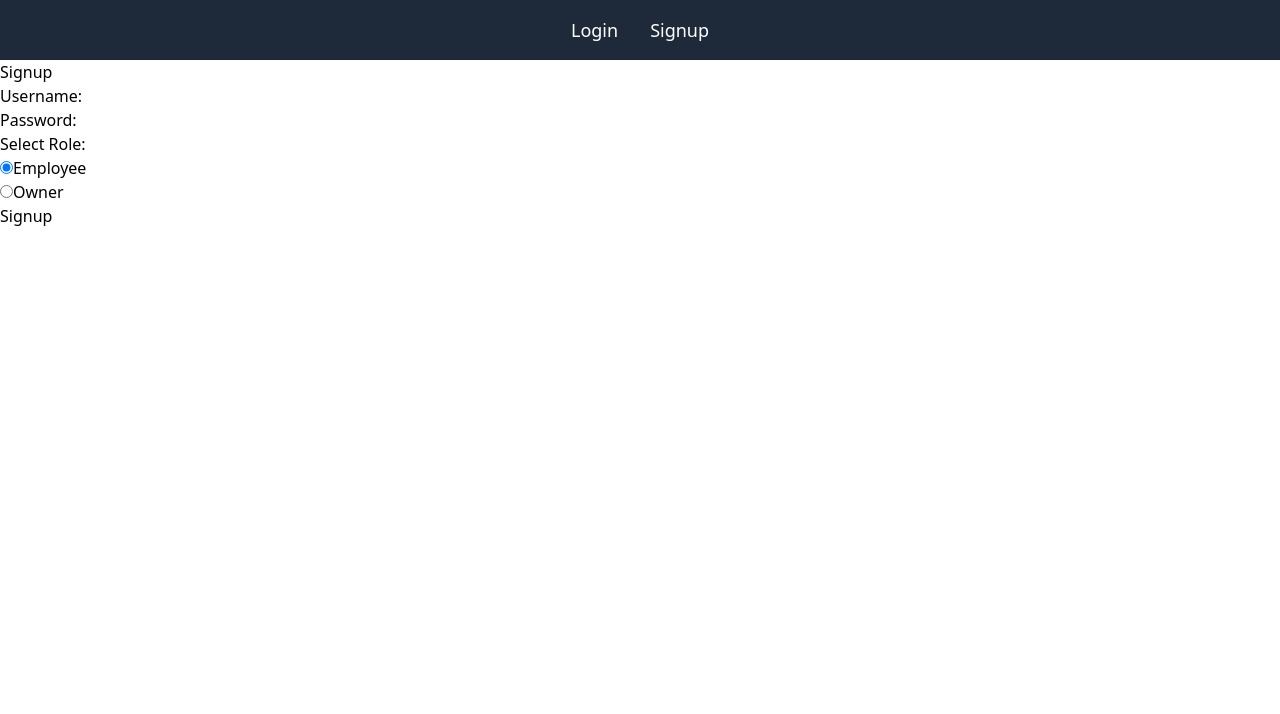
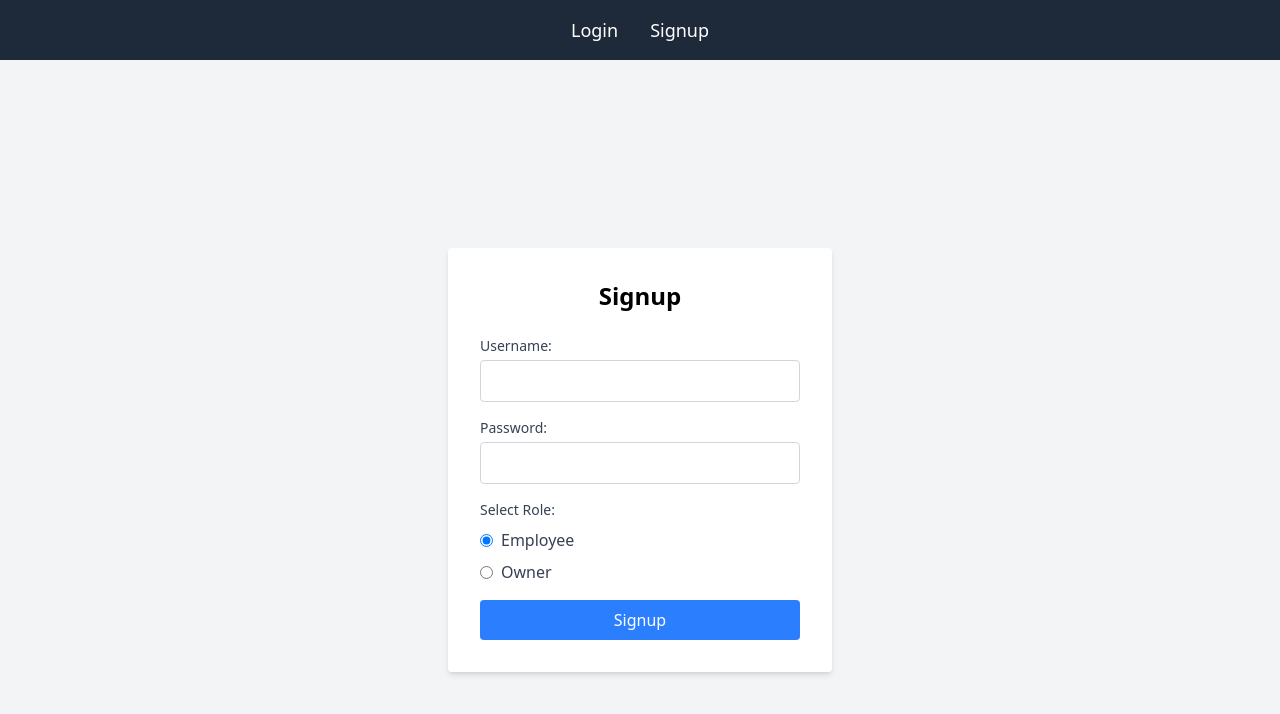
Before and after one commit to KevinBritten/library-management-system, a React (Vite) app in the folder library-management-frontend/: page /signup in a window 1280 px wide. Shown: the top 714 px of the page. Built offline with nearby package versions, Linux system fonts and the light colour scheme.

Commit message:
add styling to home login and signup

```diff
--- a/library-management-frontend/src/pages/Home.jsx
+++ b/library-management-frontend/src/pages/Home.jsx
@@ -1,11 +1,24 @@
 import { Link } from "react-router-dom";
 
+import { PageTitle } from "../components/commonComponents";
 function Home() {
   return (
-    <div>
-      <h1>Home</h1>
-      <Link to={"/login"}>Login</Link>
-      <Link to={"/signup"}>Signup</Link>
+    <div className="container p-6">
+      <PageTitle>Welcome to the Library Management System</PageTitle>
+      <div className="flex flex-col items-center space-y-2">
+        <Link
+          to="/login"
+          className=" bg-blue-500 text-white py-2 px-4 rounded hover:bg-blue-600 focus:outline-none focus:ring-2 focus:ring-blue-500"
+        >
+          Login
+        </Link>
+        <Link
+          to="/signup"
+          className=" bg-blue-500 text-white py-2 px-4 rounded hover:bg-blue-600 focus:outline-none focus:ring-2 focus:ring-blue-500"
+        >
+          Signup
+        </Link>
+      </div>
     </div>
   );
 }
--- a/library-management-frontend/src/pages/Login.jsx
+++ b/library-management-frontend/src/pages/Login.jsx
@@ -24,34 +24,52 @@ function Login() {
   };
 
   return (
-    <div>
-      <h1>Login</h1>
+    <div className="flex items-center justify-center min-h-screen bg-gray-100">
+      <div className="bg-white p-8 rounded shadow-md w-full max-w-sm">
+        <h1 className="text-2xl font-bold text-center mb-6">Login</h1>
         <form>
-        <div>
-          <label htmlFor="username">Username:</label>
+          <div className="mb-4">
+            <label
+              htmlFor="username"
+              className="block text-sm font-medium text-gray-700 mb-1"
+            >
+              Username:
+            </label>
             <input
               type="text"
               id="username"
               value={username}
               onChange={(e) => setUsername(e.target.value)}
+              className="border border-gray-300 rounded w-full px-3 py-2 focus:outline-none focus:ring-2 focus:ring-blue-500"
             />
           </div>
-        <div>
-          <label htmlFor="password">Password:</label>
+          <div className="mb-4">
+            <label
+              htmlFor="password"
+              className="block text-sm font-medium text-gray-700 mb-1"
+            >
+              Password:
+            </label>
             <input
               type="password"
               id="password"
               value={password}
               onChange={(e) => setPassword(e.target.value)}
+              className="border border-gray-300 rounded w-full px-3 py-2 focus:outline-none focus:ring-2 focus:ring-blue-500"
             />
           </div>
           <div>
-          <button type="submit" onClick={login}>
+            <button
+              type="submit"
+              onClick={login}
+              className="w-full bg-blue-500 text-white py-2 px-4 rounded hover:bg-blue-600 focus:outline-none focus:ring-2 focus:ring-blue-500"
+            >
               Login
             </button>
           </div>
         </form>
       </div>
+    </div>
   );
 }
 
--- a/library-management-frontend/src/pages/Signup.jsx
+++ b/library-management-frontend/src/pages/Signup.jsx
@@ -24,30 +24,45 @@ function Signup() {
   };
 
   return (
-    <div>
-      <h1>Signup</h1>
+    <div className="flex items-center justify-center min-h-screen bg-gray-100">
+      <div className="bg-white p-8 rounded shadow-md w-full max-w-sm">
+        <h1 className="text-2xl font-bold text-center mb-6">Signup</h1>
         <form>
-        <div>
-          <label htmlFor="username">Username:</label>
+          <div className="mb-4">
+            <label
+              htmlFor="username"
+              className="block text-sm font-medium text-gray-700 mb-1"
+            >
+              Username:
+            </label>
             <input
               type="text"
               id="username"
               value={username}
               onChange={(e) => setUsername(e.target.value)}
+              className="border border-gray-300 rounded w-full px-3 py-2 focus:outline-none focus:ring-2 focus:ring-blue-500"
             />
           </div>
-        <div>
-          <label htmlFor="password">Password:</label>
+          <div className="mb-4">
+            <label
+              htmlFor="password"
+              className="block text-sm font-medium text-gray-700 mb-1"
+            >
+              Password:
+            </label>
             <input
               type="password"
               id="password"
               value={password}
               onChange={(e) => setPassword(e.target.value)}
+              className="border border-gray-300 rounded w-full px-3 py-2 focus:outline-none focus:ring-2 focus:ring-blue-500"
             />
           </div>
-        <div>
-          <label>Select Role:</label>
-          <div>
+          <div className="mb-4">
+            <label className="block text-sm font-medium text-gray-700 mb-2">
+              Select Role:
+            </label>
+            <div className="flex items-center mb-2">
               <input
                 type="radio"
                 id="employee"
@@ -55,10 +70,13 @@ function Signup() {
                 value="employee"
                 checked={role === "employee"}
                 onChange={(e) => setRole(e.target.value)}
+                className="mr-2"
               />
-            <label htmlFor="employee">Employee</label>
+              <label htmlFor="employee" className="text-gray-700">
+                Employee
+              </label>
             </div>
-          <div>
+            <div className="flex items-center">
               <input
                 type="radio"
                 id="owner"
@@ -66,17 +84,25 @@ function Signup() {
                 value="owner"
                 checked={role === "owner"}
                 onChange={(e) => setRole(e.target.value)}
+                className="mr-2"
               />
-            <label htmlFor="owner">Owner</label>
+              <label htmlFor="owner" className="text-gray-700">
+                Owner
+              </label>
             </div>
           </div>
           <div>
-          <button type="submit" onClick={signup}>
+            <button
+              type="submit"
+              onClick={signup}
+              className="w-full bg-blue-500 text-white py-2 px-4 rounded hover:bg-blue-600 focus:outline-none focus:ring-2 focus:ring-blue-500"
+            >
               Signup
             </button>
           </div>
         </form>
       </div>
+    </div>
   );
 }
 
```
Lines whose indentation alone changed are shown as unchanged.
